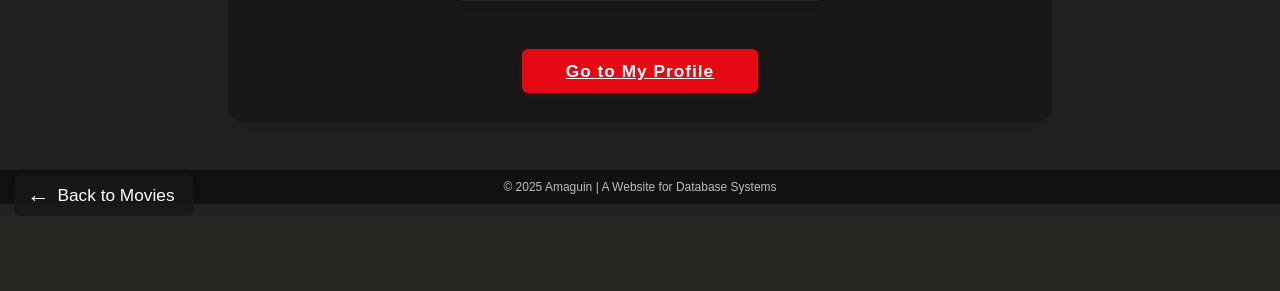
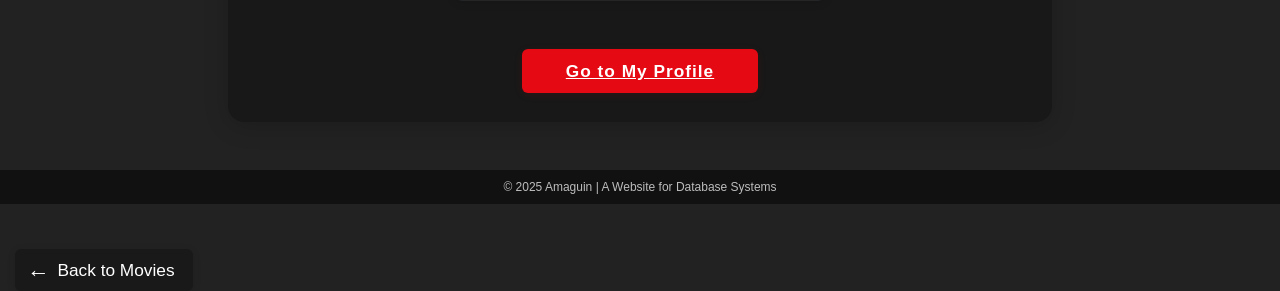
Before and after one commit to Jerrickhoo/flixitix, a PHP site: page /Confirmation/thankyou.php in a window 1280 px wide. Shown: the part 649-940 px from the top of the page. Before the commit the page ends 865 px from the top, so only its background shows below. Run offline with PHP 8.4, Linux system fonts and the light colour scheme; the visitor is signed in with stand-in values (Sample User, id 1); data that the repository does not hold is empty.

Commit message:
Adjust footer position for improved layout on confirmation page

```diff
--- a/Confirmation/thankyou.css
+++ b/Confirmation/thankyou.css
@@ -185,7 +185,7 @@ footer {
   display: inline-flex;
   align-items: center;
   position: absolute;
-  bottom: -65px;
+  bottom: -140px;
   left: 15px;
   background: rgba(24,24,24,0.92);
   color: #fff;
```
